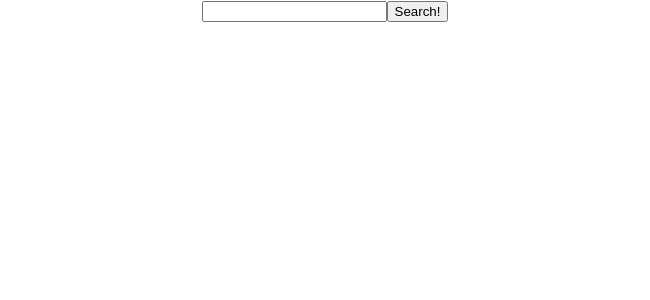
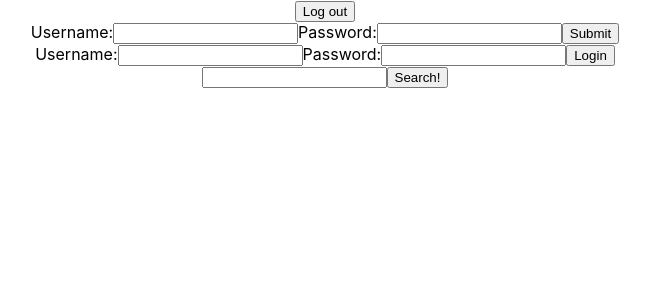
Before and after one commit to Gfruin/Daily-Scroll-Front-end, a React (Create React App) app: page / in a window 1280 px wide. Shown: the top 300 px of the page, without its empty margins (315-965 px from the left). Built offline with nearby package versions, Linux system fonts and the light colour scheme.

Commit message:
logout works and searchTerm list changes

```diff
--- a/src/App.js
+++ b/src/App.js
@@ -5,12 +5,13 @@ import ArticleContainer from './ArticleContainer/index'
 import Register from './Register'
 import Login from './Login'
 import NewsContainer from './NewsContainer'
+import Logout from './Logout'
 class App extends Component {
 	constructor	() {
 		super();
 		this.state = {
 			logged: false,
-			username: '',
+			username: ''
 		}
 	}
 	login = (username) => {
@@ -20,20 +21,22 @@ class App extends Component {
 
 		})
 	}
+	logout = (username) => {
+		this.setState({
+			logged: false,
+			username: username,
 
-	showRegister = () => {
-		console.log( "<-----here is the showModal");
-		this.setState({
-			registered: true
 		})
 	}
+
 	render() {
   		return (
 			<div className="App">
-     	 		{this.state.logged == true ? <ArticleContainer/> : null}
-     	 		{this.state.logged == true ? <Register/> : null}
-     	 		{this.state.logged == true ? <Login login={this.login}/> : null}
-     	 		<NewsContainer/>
+				<Logout logout={this.logout}/>
+     	 		{this.state.logged ? <ArticleContainer/> : null}
+     	 		{this.state.logged == false ? <Register/> : null}
+     	 		{this.state.logged == false ? <Login login={this.login}/> : null}
+     	 		<NewsContainer logged={this.state.logged}/>
     	 	</div>
   		);
 	}
--- /dev/null
+++ b/src/Logout/index.js
@@ -0,0 +1,37 @@
+import React, {Component} from 'react'
+
+
+class Logout extends Component {
+	constructor(){
+		super();
+		this.state = {
+			username: '',
+			password: '',
+			logged: false,
+
+		}
+	}
+
+	handleSubmit = async (e) => {
+		e.preventDefault()
+		try {
+			const logoutResponse = await fetch(process.env.REACT_APP_BACKEND_URL + '/api/v1/auth/logout', {
+				method: 'GET',
+				credentials: 'include',
+			})
+			console.log(logoutResponse, "here is the logout response");
+			this.props.logout(this.state.username, this.state.password, this.state.logged)
+			console.log(this.state.username, this.state.password, this.state.logged);
+		} catch(err) {
+			console.log(err);
+		}
+	}
+	render() {
+		return(
+			<form onSubmit={this.handleSubmit}>
+			<button type='submit'> Log out </button>
+			</form>
+			)
+	}
+}
+export default Logout
--- a/src/NewsContainer/index.js
+++ b/src/NewsContainer/index.js
@@ -8,7 +8,8 @@ class NewsContainer extends Component {
 		this.state = {
 			newsArticles: [],
 			searchTerm: '',
-			searchCountry: ''
+			searchCountry: '',
+			newSearch: false
 		}
 	}
 	handleChange = (e) => {
@@ -24,6 +25,11 @@ class NewsContainer extends Component {
 			const newsParsed = await newsResponse.json()
 			this.setState({newsArticles: newsParsed.data})
 			console.log(newsParsed);
+			console.log(this.state.searchTerm, "here is the searchTerm");
+			if(this.state.newSearch == false) {
+				this.setState({newSearch: true})
+			}
+			console.log(this.state.newSearch);
 
 		} catch(err) {
 			console.log(err)
```
